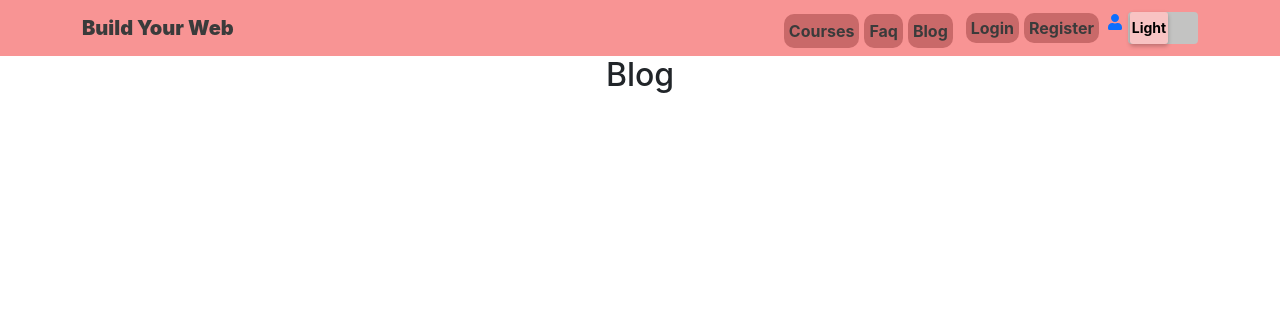
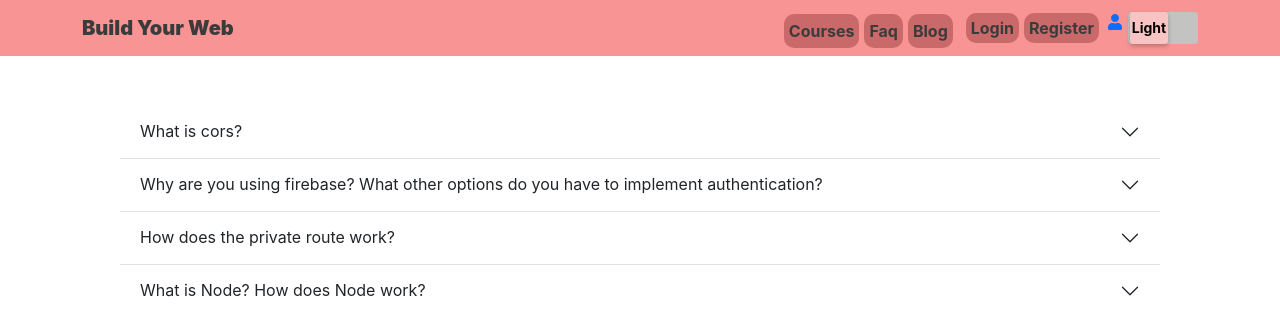
Before and after one commit to sidratulshatil/build-your-web-client, a React (Create React App) app: page /blog in a window 1280 px wide. Shown: the top 336 px of the page. Built offline with nearby package versions, Linux system fonts and the light colour scheme; no server answers.

Commit message:
Blog page added

```diff
--- /dev/null
+++ b/src/components/Blog/Blog.css
@@ -0,0 +1,6 @@
+.blog {
+    margin-top: 50px;
+    margin-bottom: 50px;
+    margin-left: 120px;
+    margin-right: 120px;
+}
--- a/src/components/Blog/Blog.js
+++ b/src/components/Blog/Blog.js
@@ -1,9 +1,49 @@
 import React from 'react';
-
+import Accordion from 'react-bootstrap/Accordion';
+import './Blog.css'
 const Blog = () => {
     return (
-        <div>
-            <h2>Blog</h2>
+        <div className='blog'>
+            <Accordion defaultActiveKey="" flush>
+                <Accordion.Item eventKey="0">
+                    <Accordion.Header>What is cors?</Accordion.Header>
+                    <Accordion.Body>
+                        Cross-origin resource sharing (CORS) is a browser mechanism that allows a web page to use assets and data from other pages or domains.
+
+                        Most sites need to use resources and images to run their scripts. These embedded assets present a security risk as the assets could contain viruses or allow server access to a hacker.
+                    </Accordion.Body>
+                </Accordion.Item>
+                <Accordion.Item eventKey="1">
+                    <Accordion.Header>Why are you using firebase? What other options do you have to implement authentication?</Accordion.Header>
+                    <Accordion.Body>
+                        Similarly, Firebase is used for many purposes that can help your apps to develop, grow and make it a quality app.
+                        Moreover, Firebase is made with a developer in mind to solve all the issues they might face when making an app.
+                        <p>There some other options to implement authentication,Such as- </p>
+                        <p>1.<strong>MongoDb</strong></p>
+                        <p>2.<strong>Okta</strong></p>
+                        <p>3.<strong>Auth0</strong></p>
+                        <p>4.<strong>Passport</strong></p>
+                        <p>5.<strong>Keycloak</strong></p>
+                    </Accordion.Body>
+                </Accordion.Item>
+                <Accordion.Item eventKey="2">
+                    <Accordion.Header>How does the private route work?</Accordion.Header>
+                    <Accordion.Body>
+                        The private route component is similar to the public route, the only change is that redirect URL and authenticate condition. If the user is not authenticated he will be redirected to the login page and the user can only access the authenticated routes If he is authenticated.
+                    </Accordion.Body>
+                </Accordion.Item>
+                <Accordion.Item eventKey="3">
+                    <Accordion.Header>What is Node? How does Node work?</Accordion.Header>
+                    <Accordion.Body>
+                        Node.js is a platform built on Chrome's JavaScript runtime for easily building fast and scalable network applications. Node.js uses an event-driven, non-blocking I/O model that makes it lightweight and efficient, perfect for data-intensive real-time applications that run across distributed devices
+                        <p>
+                            Node.js leverages a non-blocking Input/Output (I/O) model. Every application we use typically leverages the same procedure. It takes input from a user or service, processes it, and then presents some form of output. If your application is single-threaded, it will queue all the requests and process them one at a time. Should the server experience high utilization, this queueing or buffering process can lead to noticeable delays for the user.
+
+                            As Node.js uses an asynchronous, non-blocking I/O model, it does not have this performance drawback. Using an example to describe the difference, let us take a scenario of two user requests. Both requests make a call to a database requesting some data. In a standard "blocking I/O" example, the solution cannot start the second user request until it completes the first. As Node.js uses a non-blocking I/O model, it can serve both requests simultaneously, making the solution much faster.
+                        </p>
+                    </Accordion.Body>
+                </Accordion.Item>
+            </Accordion>
         </div>
     );
 };
```
Also changed, not shown: 1 other file (tests, documents, lock files or other folders).
